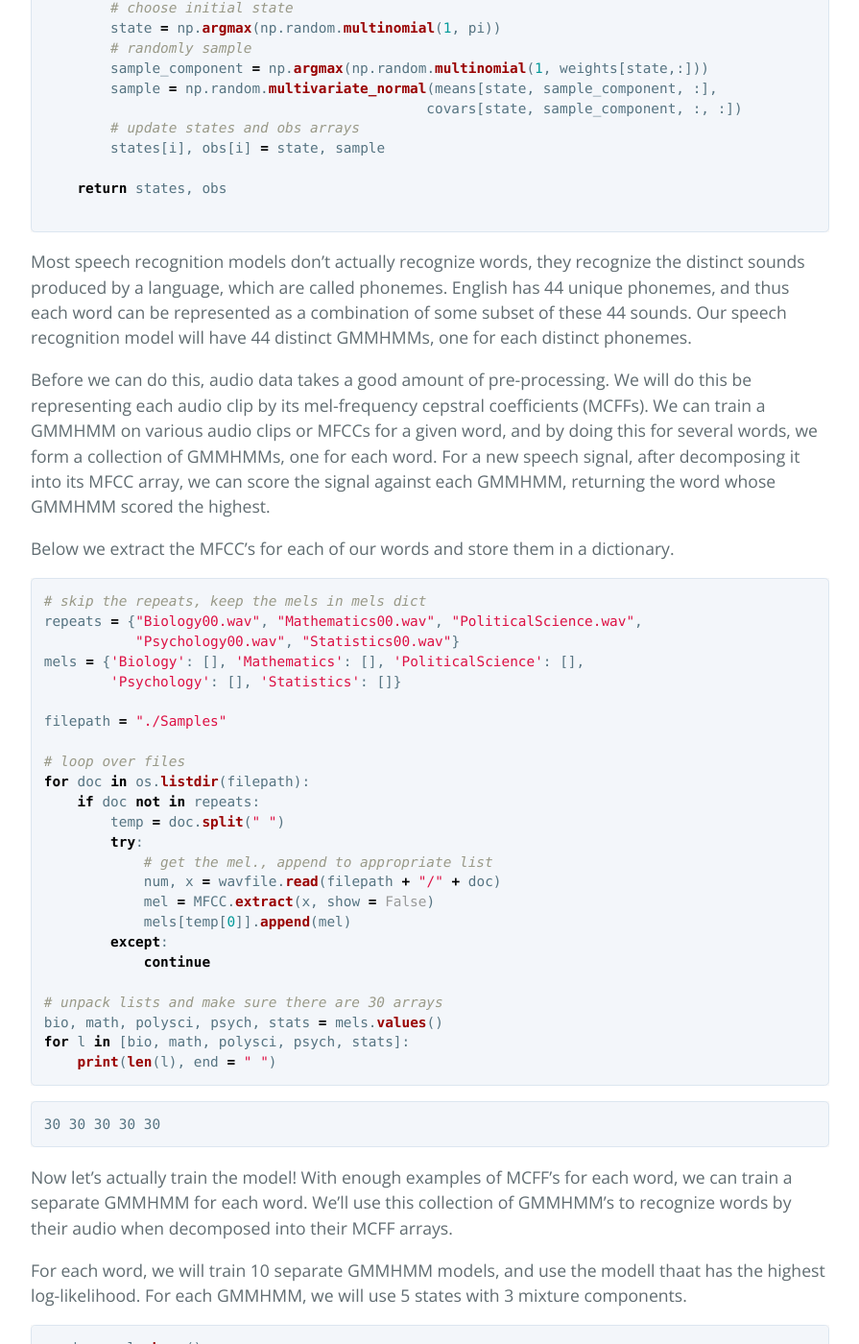
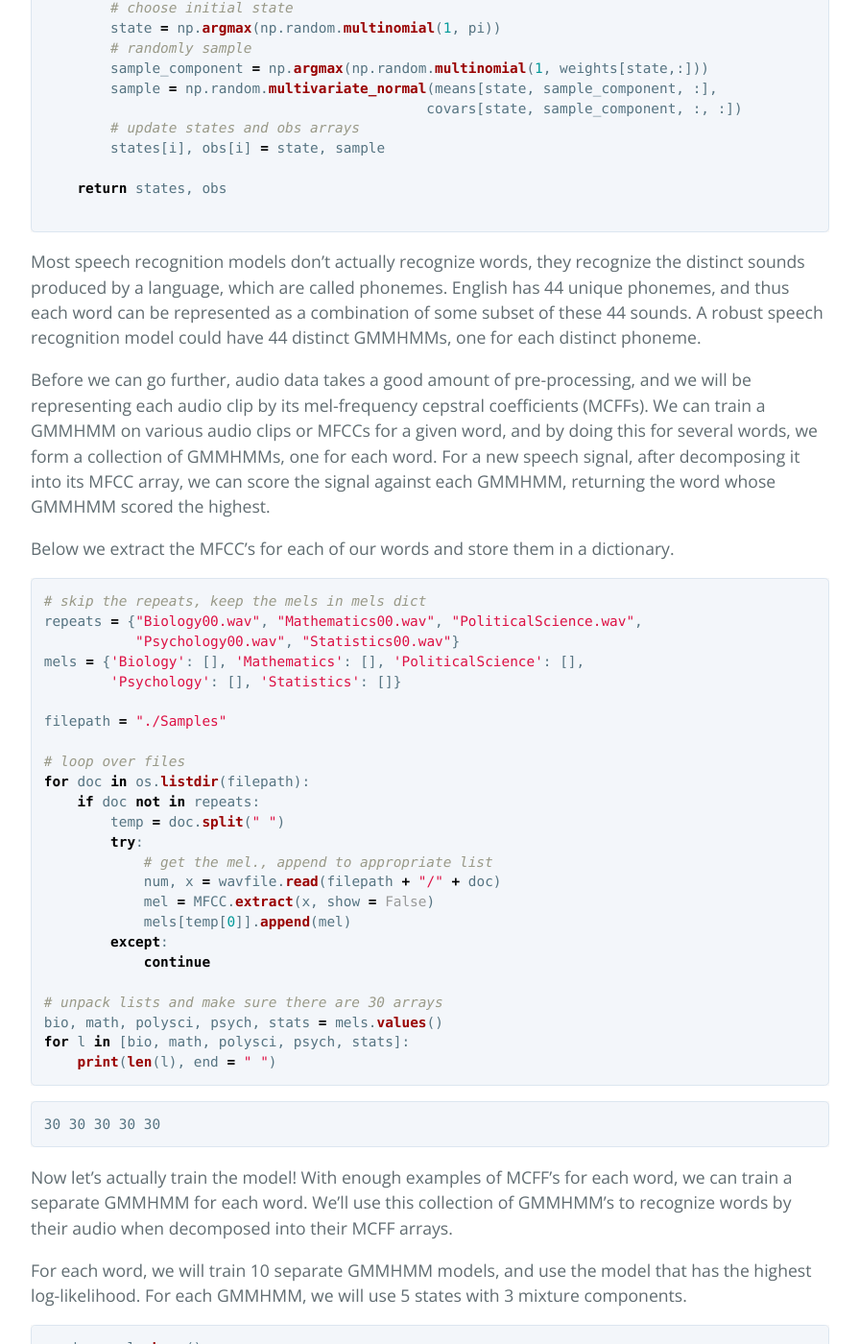
Before and after one commit to walkerhughes/portfolio, a Jekyll site: the page built from speech_recognition.md, in a window 1280 px wide and 1400 px high, scrolled down 1469 px. Shown: the whole window at 96% size, without its empty margins (192-1087 px from the left). Built offline with Jekyll 4.4.1, drawn with Linux system fonts in a browser that asks for light colours; formulas are drawn with MathJax 3; our own code applies the rules of GitHub Pages for plain Markdown files; some of the changed text lies outside the part shown.

Commit message:
Update speech_recognition.md

````diff
--- a/speech_recognition.md
+++ b/speech_recognition.md
@@ -67,9 +67,9 @@ def sample_gmmhmm(gmmhmm, n_sim):
 ```
 
 
-Most speech recognition models don't actually recognize words, they recognize the distinct sounds produced by a language, which are called phonemes. English has 44 unique phonemes, and thus each word can be represented as a combination of some subset of these 44 sounds. Our speech recognition model will have 44 distinct GMMHMMs, one for each distinct phonemes.
+Most speech recognition models don't actually recognize words, they recognize the distinct sounds produced by a language, which are called phonemes. English has 44 unique phonemes, and thus each word can be represented as a combination of some subset of these 44 sounds. A robust speech recognition model could have 44 distinct GMMHMMs, one for each distinct phoneme.
 
-Before we can do this, audio data takes a good amount of pre-processing. We will do this be representing each audio clip by its mel-frequency cepstral coefficients (MCFFs). We can train a GMMHMM on various audio clips or MFCCs for a given word, and by doing this for several words, we form a collection
+Before we can go further, audio data takes a good amount of pre-processing, and we will be representing each audio clip by its mel-frequency cepstral coefficients (MCFFs). We can train a GMMHMM on various audio clips or MFCCs for a given word, and by doing this for several words, we form a collection
 of GMMHMMs, one for each word. For a new speech signal, after decomposing it
 into its MFCC array, we can score the signal against each GMMHMM, returning the word whose
 GMMHMM scored the highest.
@@ -108,7 +108,7 @@ for l in [bio, math, polysci, psych, stats]:
 
 Now let's actually train the model! With enough examples of MCFF's for each word, we can train a separate GMMHMM for each word. We'll use this collection of GMMHMM's to recognize words by their audio when decomposed into their MCFF arrays.
 
-For each word, we will train 10 separate GMMHMM models, and use the modell thaat has the highest log-likelihood. For each GMMHMM, we will use 5 states with 3 mixture components.
+For each word, we will train 10 separate GMMHMM models, and use the model that has the highest log-likelihood. For each GMMHMM, we will use 5 states with 3 mixture components.
 
 ```python
 words = mels.keys()
@@ -180,6 +180,6 @@ Accuracy for Psychology: 	100.00%
 Accuracy for Statistics: 	100.00%
 ```
 
-This model did well, but this is clearly a very simple example. Speech recognition is no simple task, but this is a decent way to get introduced to the topic.
+This model did well but is clearly a very simple example. Speech recognition is no simple task, but this is a decent way to get introduced to the topic.
 
 [back](./)
````
Also changed, not shown: other parts of speech_recognition.md (+1 -1 lines).
